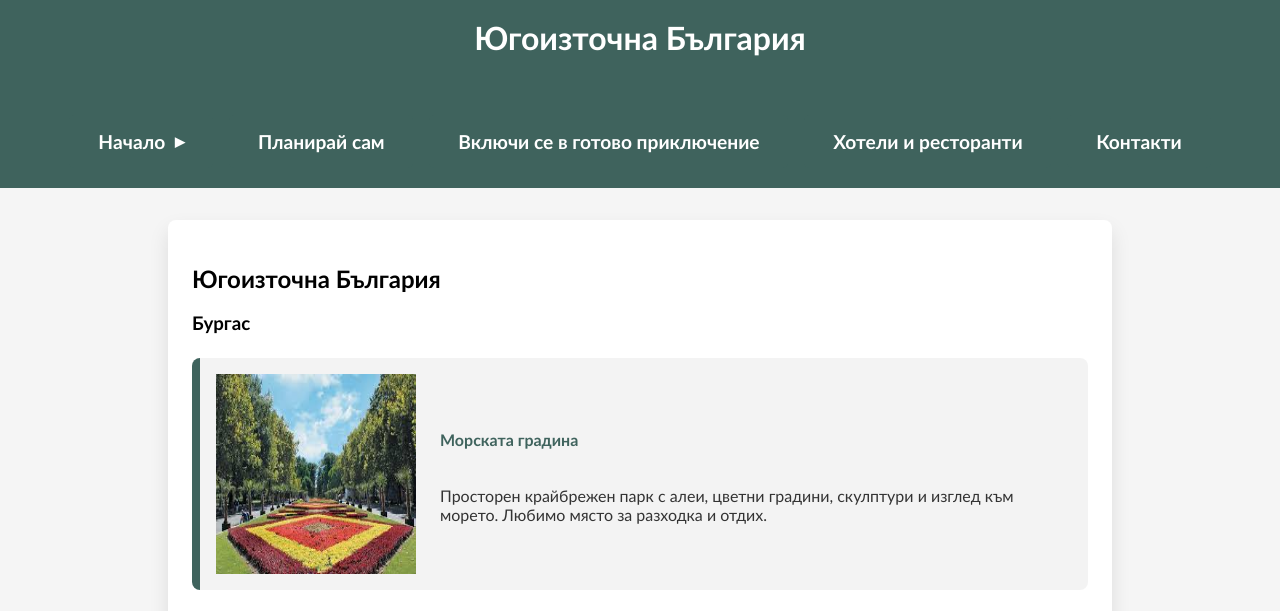
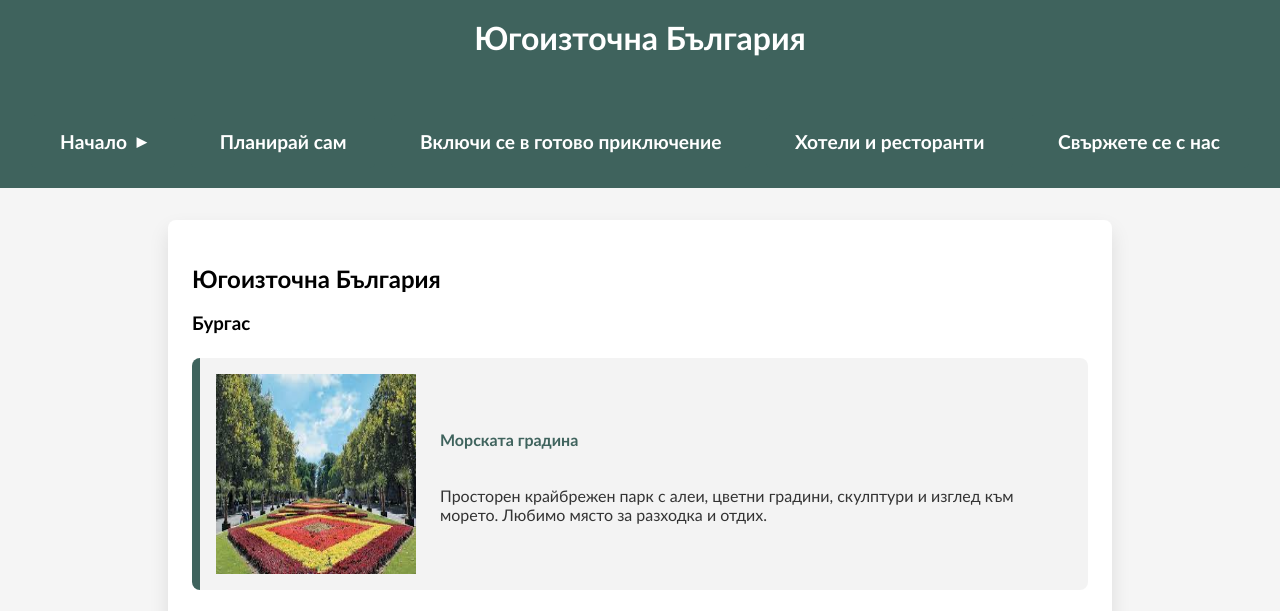
Before and after one commit to IT-8-TUES/8A-24-25-Team1, a plain HTML site: page Teodor/Southeast.html in a window 1280 px wide. Shown: the part 142-753 px from the top of the page. Drawn offline with Linux system fonts and the light colour scheme; files whose address does not match are found by name.

Commit message:
changing the name of Contacts

```diff
--- a/Teodor/Southeast.html
+++ b/Teodor/Southeast.html
@@ -27,7 +27,7 @@
             <a href="../Eleonora/plan_alone.html">Планирай сам</a>
             <a href="../Alex/readyTrips.html">Включи се в готово приключение</a>
             <a href="../Teodor/recomondation.html">Хотели и ресторанти</a>
-            <a href = "../Teodor/contacts.html">Контакти</a>
+            <a href = "../Teodor/contacts.html">Свържете се с нас</a>
         </nav>
     </header>
 
```
